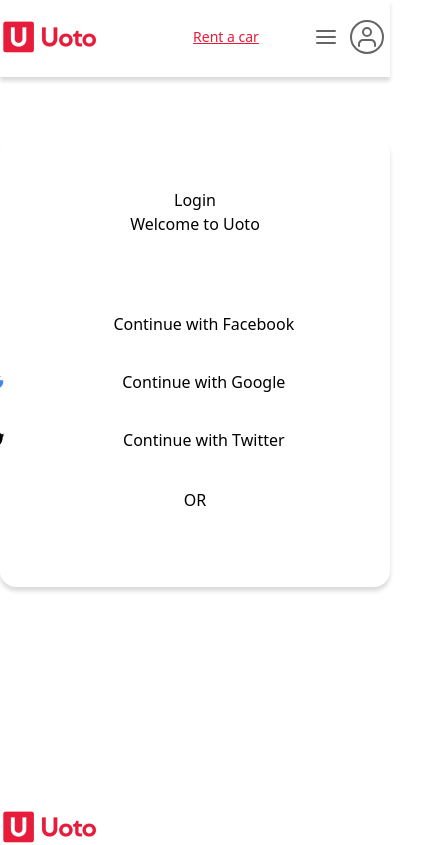
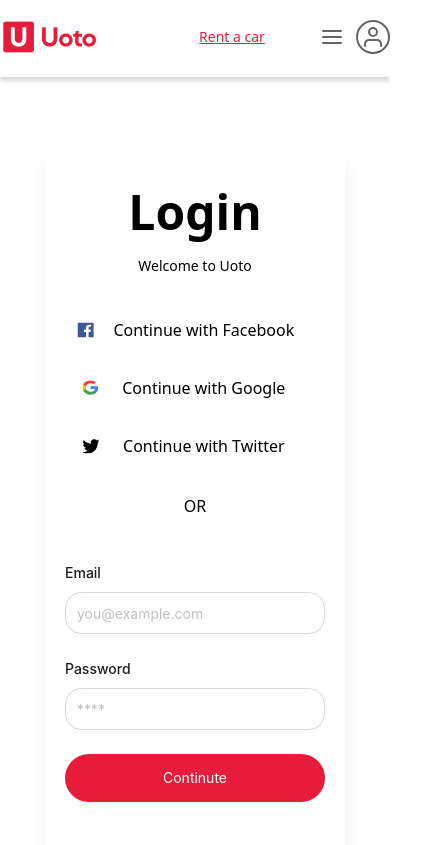
Before and after one commit to sankar-bhadran/frontend-uoto, a Next.js app: page /login in a window 390 px wide. Shown: the top 845 px of the page, 437 px wide, since content can reach past the window. Built offline with nearby package versions, Linux system fonts and the light colour scheme.

Commit message:
changes in footer and header

```diff
--- a/app/globals.css
+++ b/app/globals.css
@@ -11,3 +11,33 @@
   padding: 0;
   box-sizing: border-box;
 }
+
+.ant-form-item-control-input {
+  .ant-input {
+    height: 42px;
+    border-radius: 16px;
+    border: 1px solid "#D1D5DB";
+    padding: 9px, 13px, 9px, 13px;
+    width: 100%;
+    &:hover :focus {
+      border: 1px solid #d1d5db !important;
+    }
+  }
+
+  .ant-btn {
+    height: 48px;
+    border-radius: 48px;
+    padding: 12px, 24px, 12px, 24px;
+    background-color: #e71c3a;
+    width: 100%;
+    &:hover {
+      background-color: #e71c3a !important;
+    }
+  }
+}
+
+.ant-form-item .ant-form-item-label > label {
+  font-weight: 500;
+  font-size: 14px;
+  line-height: 20px;
+}
--- a/components/footer/Footer.tsx
+++ b/components/footer/Footer.tsx
@@ -8,11 +8,11 @@
 const Footer = () => {
   return (
     <>
-      <div className="contianer h-[505px] w-[100%]">
+      <div className="contianer h-[505px] w-[100%] ">
         <div className="contianer h-[113px]  w-[100%]   pt-[112px] flex justify-center ">
           <div className="contianer h-[392px] w-[1280px]">
-            <div className="grid grid-cols-1 sm:grid-cols-2 md:grid-cols-3 lg:grid-cols-5 gap-[40px] pt-[112px] pb-[112px] ">
-              <div className="w-[224px] flex flex-col gap-[16px]">
+            <div className="grid grid-cols-1 sm:grid-cols-2 md:grid-cols-3 lg:grid-cols-5 gap-[40px] pt-[112px] pb-[112px]  mobileview:p-6 mobileview:pt-8 ">
+              <div className=" flex flex-col gap-[16px]">
                 <Image src={uotoLog} width={97.63} height={32} alt="uotolog" />
                 <Link href="" className="flex items-center gap-[8px]">
                   <Image
@@ -33,7 +33,7 @@
                   Instagram
                 </Link>
               </div>
-              <div className="w-[224px] flex flex-col gap-[20px]">
+              <div className=" flex flex-col gap-[20px]">
                 <Link
                   href="/"
                   className="text-sm font-bold text-footer-heading"
@@ -53,7 +53,7 @@
                   Safety Information
                 </Link>
               </div>
-              <div className="w-[224px] flex flex-col gap-[20px]">
+              <div className=" flex flex-col gap-[20px]">
                 <Link
                   href="/"
                   className="text-sm font-bold text-footer-heading"
@@ -70,7 +70,7 @@
                   Report an Issue
                 </Link>
               </div>
-              <div className="w-[224px] flex flex-col gap-[20px]">
+              <div className=" flex flex-col gap-[20px]">
                 <Link
                   href="/"
                   className="text-sm font-bold text-footer-heading"
@@ -84,7 +84,7 @@
                   The Team
                 </Link>
               </div>
-              <div className="w-[224px] flex flex-col gap-[20px]">
+              <div className=" flex flex-col gap-[20px] ">
                 <Link
                   href="/"
                   className="text-sm font-bold text-footer-heading"
--- a/components/login/Login.tsx
+++ b/components/login/Login.tsx
@@ -1,24 +1,27 @@
+"use client";
 import Link from "next/link";
 import React from "react";
 import Image from "next/image";
 import faceBookSecongIcon from "../icons/Facebook.svg";
 import googleIcon from "../icons/Google.svg";
 import twitterIcon from "../icons/Twitter.svg";
-import { Form, Input } from "antd";
+import { Form, Input, Button } from "antd";
+
 const Login = () => {
+  const [form] = Form.useForm();
   return (
     <>
       <div className="container mx-auto ">
-        <div className="container max-w-[800px] px-0 py-[51px]  mx-auto mt-[60px] rounded-2xl flex flex-col justify-center items-center gap-[64px] p-[64px] shadow-custom-shadow background-color">
-          <div className="text-center">
-            <h1>Login</h1>
-            <span>Welcome to Uoto</span>
+        <div className="container max-w-[800px] w-[100%]  px-0 py-[51px]  mx-auto mt-[60px] rounded-2xl flex flex-col justify-center items-center gap-[64px] p-[64px] shadow-loginbox-shadow background-color mobileview:gap-[30px]">
+          <div className="text-center flex flex-col gap-[20px]">
+            <h1 className="text-5xl font-semibold">Login</h1>
+            <span className="text-sm font-normal">Welcome to Uoto</span>
           </div>
-          <div className="  flex flex-col gap-[24px] w-[483px]">
-            <div className=" flex flex-col gap-[10px] items-center">
+          <div className="flex flex-col gap-[24px] w-[483px] mobileview:w-[100%] lg:w-[483px] md:w-[483px] ">
+            <div className="flex flex-col gap-[10px] items-center">
               <Link
                 href=""
-                className="flex justify-evenly items-center w-[100%] pt-[12px] pr-[24px] pb-[12px] pl-[24px] gap-[109px]"
+                className="flex justify-evenly items-center w-[100%] pt-[12px] pr-[24px] pb-[12px] pl-[24px] gap-[109px] mobileview:gap-[10px]"
               >
                 <Image
                   src={faceBookSecongIcon}
@@ -26,12 +29,14 @@
                   height={16.06}
                   alt="menuIcon"
                 />
-                Continue with Facebook
+                <h2 className="text-base font-medium ">
+                  Continue with Facebook
+                </h2>
                 <div></div>
               </Link>
               <Link
                 href=""
-                className="flex justify-evenly items-center w-[100%] pt-[12px] pr-[24px] pb-[12px] pl-[24px] gap-[109px]"
+                className="flex justify-evenly items-center w-[100%] pt-[12px] pr-[24px] pb-[12px] pl-[24px] gap-[109px] mobileview:gap-[10px]"
               >
                 <Image
                   src={googleIcon}
@@ -39,12 +44,12 @@
                   height={16.06}
                   alt="menuIcon"
                 />
-                Continue with Google
+                <h2 className="text-base font-medium"> Continue with Google</h2>
                 <div></div>
               </Link>
               <Link
                 href=""
-                className="flex justify-evenly items-center w-[100%] pt-[12px] pr-[24px] pb-[12px] pl-[24px] gap-[109px]"
+                className="flex justify-evenly items-center w-[100%] pt-[12px] pr-[24px] pb-[12px] pl-[24px] gap-[109px] mobileview:gap-[10px]"
               >
                 <Image
                   src={twitterIcon}
@@ -52,12 +57,41 @@
                   height={16.06}
                   alt="menuIcon"
                 />
-                Continue with Twitter
+                <h2 className="text-base font-medium">Continue with Twitter</h2>
                 <div></div>
               </Link>
             </div>
-            <div className="text-center">OR</div>
-            <div></div>
+            <div className="text-center text-base font-medium">OR</div>
+            <div className="flex flex-col gap-4  mobileview:p-5">
+              <Form form={form} name="signin" layout="vertical">
+                <Form.Item
+                  label="Email"
+                  name="password"
+                  rules={[
+                    {
+                      type: "email",
+                      message: "please-enter-valid-email",
+                    },
+                  ]}
+                >
+                  <Input placeholder="you@example.com" />
+                </Form.Item>
+                <Form.Item label="Password" name="password">
+                  <Input placeholder="****" />
+                </Form.Item>
+                <Form.Item>
+                  <Button type="primary" className="w-[100%]">
+                    Continute
+                  </Button>
+                </Form.Item>
+              </Form>
+              <span className="text-center flex justify-center gap-1 text-base">
+                <h2 className="font-normal">New user?</h2>
+                <Link href="/" className="font-medium">
+                  Create an account
+                </Link>
+              </span>
+            </div>
           </div>
         </div>
       </div>
--- a/components/navbar/Navbar.tsx
+++ b/components/navbar/Navbar.tsx
@@ -12,12 +12,13 @@
           <div>
             <Image src={uotoLog} width={97.63} height={32} alt="uotolog" />
           </div>
-          <div className="flex justify-center items-center w-[204px] h-[50px] gap-[54px]">
+          <div className="flex justify-center items-center h-[50px] gap-[54px]">
             <div className="w-[68px] h-[20px]  flex justify-center items-center">
               <p className="font-[500] text-[14px] leading-[20px] underline text-red-fontcolor">
                 Rent a car
               </p>
             </div>
+
             <div className="flex justify-center items-center gap-3 ">
               <Image src={menuIcon} width={24} height={24} alt="menuIcon" />
               <Image src={personIcon} width={34} height={34} alt="personicon" />
--- a/package.json
+++ b/package.json
@@ -9,7 +9,8 @@
     "lint": "next lint"
   },
   "dependencies": {
-    "antd": "^5.21.6",
+    "@ant-design/icons": "^5.5.1",
+    "antd": "^5.22.0",
     "next": "15.0.3",
     "react": "19.0.0-rc-66855b96-20241106",
     "react-dom": "19.0.0-rc-66855b96-20241106"
--- a/tailwind.config.ts
+++ b/tailwind.config.ts
@@ -11,17 +11,23 @@
       colors: {
         "border-color ": "#656565",
         "red-fontcolor": "#E71C3A",
-        "background-color": "#ffffff",
+        "background-color": "rgba(255, 255, 255, 0.5)",
         "footer-heading": "#1F2937",
         "footer-color": "#4B5563",
       },
       boxShadow: {
         "custom-shadow": " 0px 4px 4px 0px rgba(0, 0, 0, 0.15)",
+        "loginbox-shadow": "0px 20px 25px -5px rgba(0, 0, 0, 0.1)",
+        "loginbox1-shadow": "0px 10px 10px -5px rgba(0, 0, 0, 0.04)",
       },
 
       fontFamily: {
         footerFont: "Inter",
       },
+
+      screens: {
+        mobileview: "300px",
+      },
     },
   },
   plugins: [],
```
Also changed, not shown: 1 other file (tests, documents, lock files or other folders).
